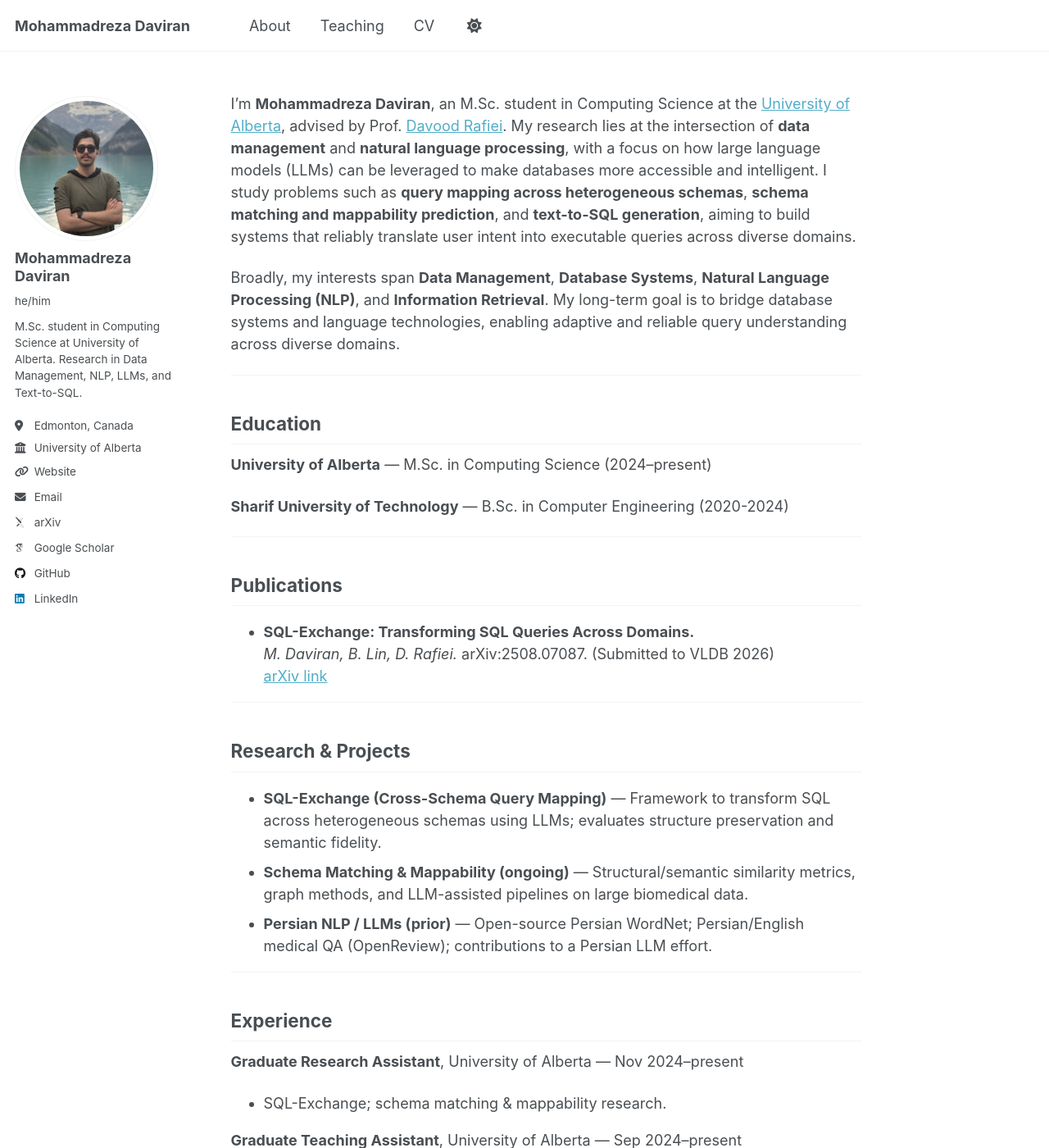
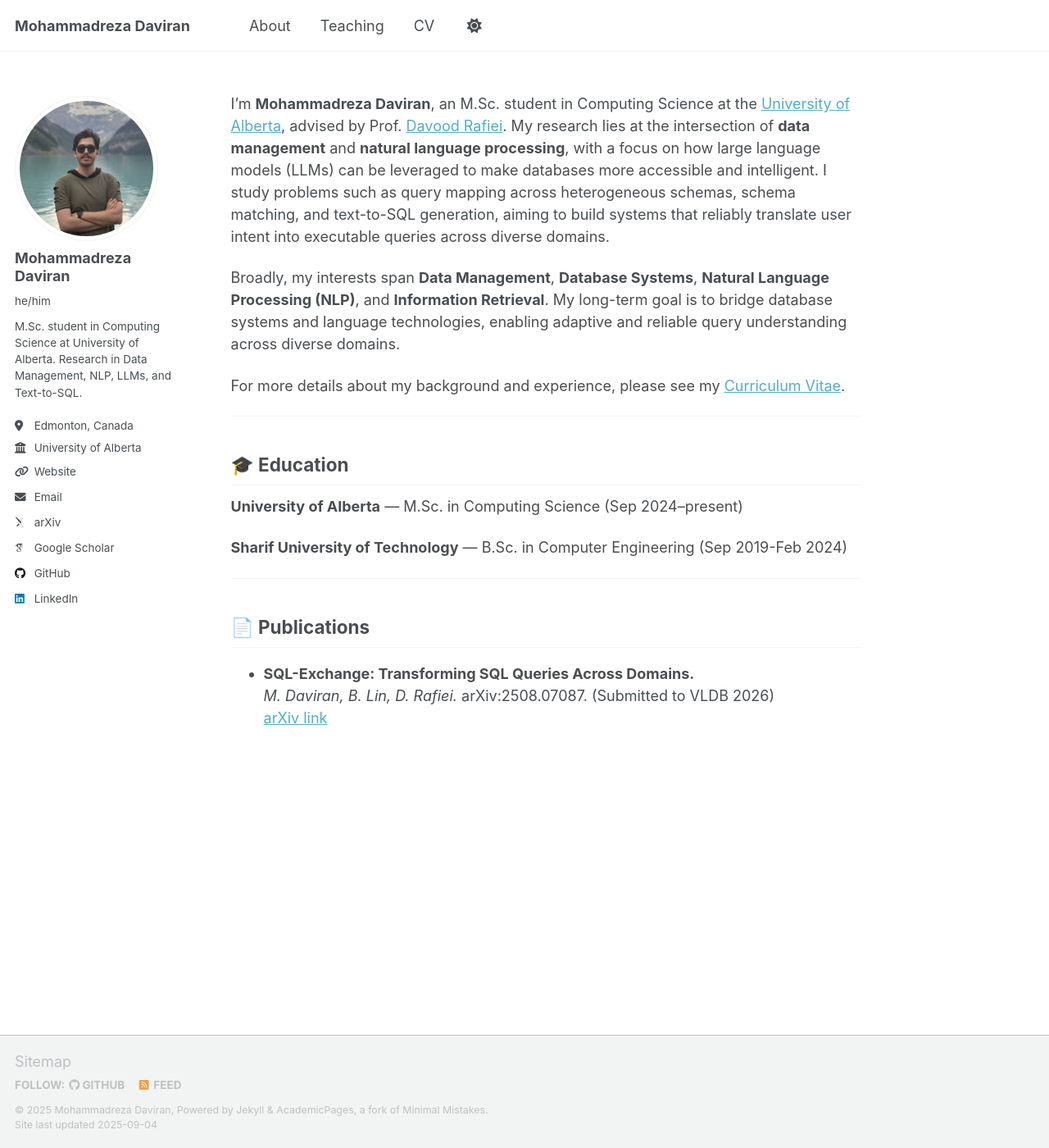
Before and after one commit to mmdrez4/mmdrez4.github.io, a Jekyll site: the page built from _pages/about.md, in a window 1280 px wide and 1400 px high. Shown: the whole window at 82% size. Built offline with Jekyll 4.4.1, drawn with Linux system fonts in a browser that asks for light colours; some web fonts are replaced; a script that is not in the unit is left out; some of the changed text lies outside the part shown.

Commit message:
Update about.md

```diff
--- a/_pages/about.md
+++ b/_pages/about.md
@@ -5,52 +5,22 @@
 author_profile: true
 ---
 
-I’m **Mohammadreza Daviran**, an M.Sc. student in Computing Science at the [University of Alberta](https://www.ualberta.ca/en), advised by Prof. [Davood Rafiei](https://webdocs.cs.ualberta.ca/~drafiei/). My research lies at the intersection of **data management** and **natural language processing**, with a focus on how large language models (LLMs) can be leveraged to make databases more accessible and intelligent. I study problems such as **query mapping across heterogeneous schemas**, **schema matching and mappability prediction**, and **text-to-SQL generation**, aiming to build systems that reliably translate user intent into executable queries across diverse domains.
+I’m **Mohammadreza Daviran**, an M.Sc. student in Computing Science at the [University of Alberta](https://www.ualberta.ca/en), advised by Prof. [Davood Rafiei](https://webdocs.cs.ualberta.ca/~drafiei/). My research lies at the intersection of **data management** and **natural language processing**, with a focus on how large language models (LLMs) can be leveraged to make databases more accessible and intelligent. I study problems such as query mapping across heterogeneous schemas, schema matching, and text-to-SQL generation, aiming to build systems that reliably translate user intent into executable queries across diverse domains.
 
 Broadly, my interests span **Data Management**, **Database Systems**, **Natural Language Processing (NLP)**, and **Information Retrieval**. My long-term goal is to bridge database systems and language technologies, enabling adaptive and reliable query understanding across diverse domains.
 
----
-
-## Education
-**University of Alberta** — M.Sc. in Computing Science (2024–present)
-
-**Sharif University of Technology** — B.Sc. in Computer Engineering (2020-2024)
+For more details about my background and experience, please see my [Curriculum Vitae](/cv/).
 
 ---
 
-## Publications
+## 🎓 Education
+**University of Alberta** — M.Sc. in Computing Science (Sep 2024–present)
+
+**Sharif University of Technology** — B.Sc. in Computer Engineering (Sep 2019-Feb 2024)
+
+---
+
+## 📄 Publications
 - **SQL-Exchange: Transforming SQL Queries Across Domains.**
   *M. Daviran, B. Lin, D. Rafiei.* arXiv:2508.07087. (Submitted to VLDB 2026)
   [arXiv link](https://arxiv.org/abs/2508.07087)
-
----
-
-## Research & Projects
-- **SQL-Exchange (Cross-Schema Query Mapping)** — Framework to transform SQL across heterogeneous schemas using LLMs; evaluates structure preservation and semantic fidelity.
-- **Schema Matching & Mappability (ongoing)** — Structural/semantic similarity metrics, graph methods, and LLM-assisted pipelines on large biomedical data.
-- **Persian NLP / LLMs (prior)** — Open-source Persian WordNet; Persian/English medical QA (OpenReview); contributions to a Persian LLM effort.
-
----
-
-## Experience
-**Graduate Research Assistant**, University of Alberta — Nov 2024–present
-- SQL-Exchange; schema matching & mappability research.
-
-**Graduate Teaching Assistant**, University of Alberta — Sep 2024–present
-- CMPUT 291 (Intro to File & DB Management), CMPUT 204 (Algorithms I).
-
-**WILO Participant (Training Team)**, Amii — Sep 2024–Apr 2025
-- Content for a Generative AI Coursera specialization; research curation and scripts.
-
-**Summer Intern**, AI for Better Health — Jul 2022–Sep 2022
-- Medical imaging ML: lung segmentation; CNNs/FCNs; transfer learning & GANs.
-
-**Undergraduate TA**, Sharif University of Technology — Sep 2020–Feb 2024
-- AI, Numerical Computation (Head TA), Prob/Stats, Advanced IR, PL, Bioinformatics, Linear Algebra, DS&A, Python, Java.
-
----
-
-## Honors & Awards
-- Full scholarship (tuition waiver), Sharif University of Technology (2019)
-- Ranked **157th (top 0.09%)** in Iran National Universities Entrance Exam (Konkour)
-- Admitted to **NODET** (≈2% acceptance rate)
```
